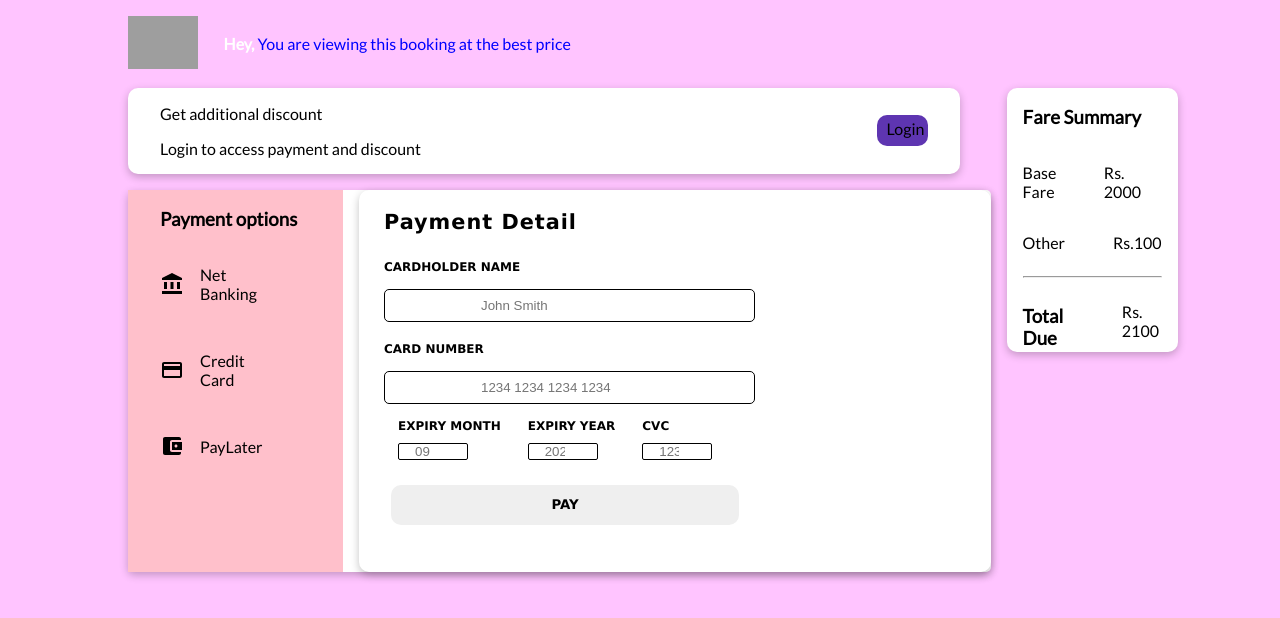
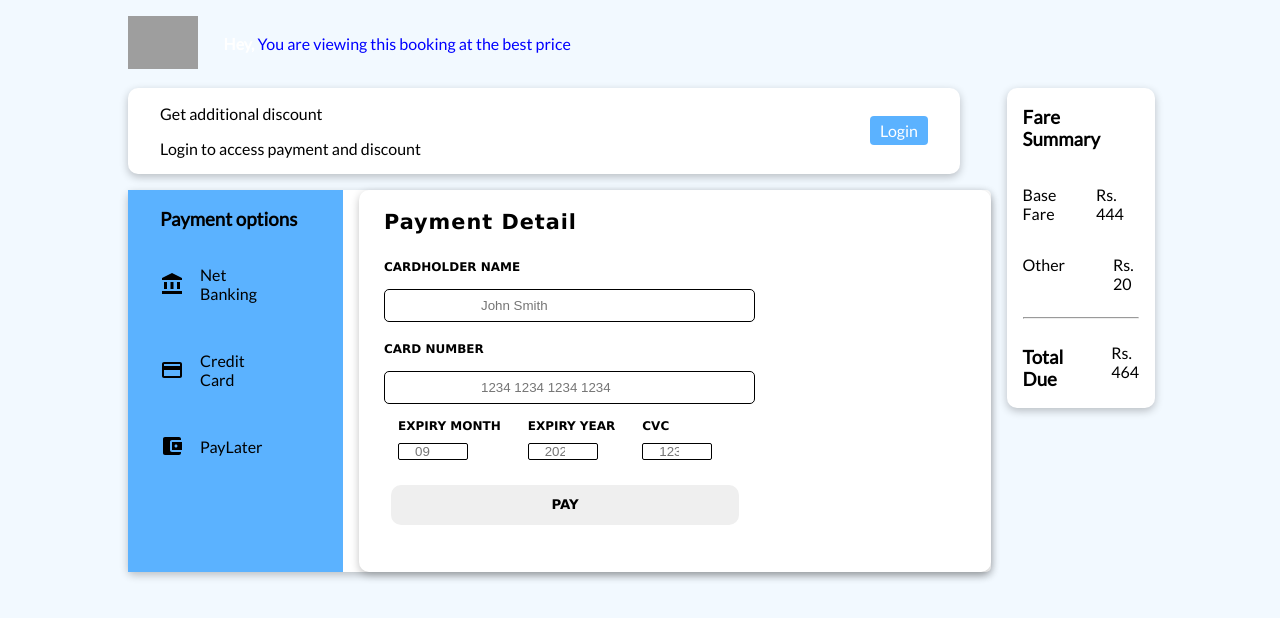
Before and after one commit to shubham007kumar/Makemytrip, a React (Create React App) app in the folder frontend/: page /payment-page in a window 1280 px wide. Shown: the top 618 px of the page. Built offline with nearby package versions, Linux system fonts and the light colour scheme; grey boxes are pictures that could not be loaded.

Commit message:
little changes on payment page

```diff
--- a/frontend/src/Components/payment/pay.module.css
+++ b/frontend/src/Components/payment/pay.module.css
@@ -68,3 +68,11 @@
     position: absolute;
     top: -3rem;
 }
+
+
+.loginButton1{
+    background-color: #5bb2ff;
+    padding: 5px 10px;
+    color: white;
+    border-radius: 4px;
+}
--- a/frontend/src/Components/payment/payment.jsx
+++ b/frontend/src/Components/payment/payment.jsx
@@ -39,7 +39,7 @@ export const Payment = () => {
     })
   }
   return (
-    <div style={{ background: "#ffc4ff", height: "100vh" }}>
+    <div style={{ background: "#F2F9FF", height: "100vh" }}>
       <div className={styles.notification}> <ReactNotification /></div>
       <Div1>
         <div>
@@ -54,7 +54,7 @@ export const Payment = () => {
               <p>Get additional discount</p>
               <p>Login to access payment and discount</p>
             </div>
-            <p className="btn">Login</p>
+            <p className={styles.loginButton1}>Login</p>
           </Div2>
           <Div3>
             <Div5>
@@ -134,16 +134,16 @@ export const Payment = () => {
           <h3>Fare Summary</h3>
           <Div8>
             <p>Base Fare</p>
-            <p>Rs. 2000</p>
+            <p>Rs. 444</p>
           </Div8>
           <Div9>
             <p>Other</p>
-            <p>Rs.100</p>
+            <p>Rs. 20</p>
           </Div9>
           <hr />
           <Divs>
             <h3>Total Due</h3>
-            <p>Rs. 2100</p>
+            <p>Rs. 464</p>
           </Divs>
         </Sub2>
       </Container>
--- a/frontend/src/Components/payment/paymentStyle.js
+++ b/frontend/src/Components/payment/paymentStyle.js
@@ -51,7 +51,7 @@ border-radius: 5px;
 
 `
 export const Div5 = styled.div`
-background-color: pink;
+background-color: #5BB2FF;
 h3{
     padding: 0rem 0rem 0rem 2rem;
 }
@@ -67,7 +67,7 @@ column-gap: 1rem;
 }
 `
 export const Sub2 = styled.div`
-height: 33vh;
+height: 40vh;
 box-shadow: rgba(0, 0, 0, 0.24) 0px 3px 8px;
 background-color: #fff;
 color: #000;
```
